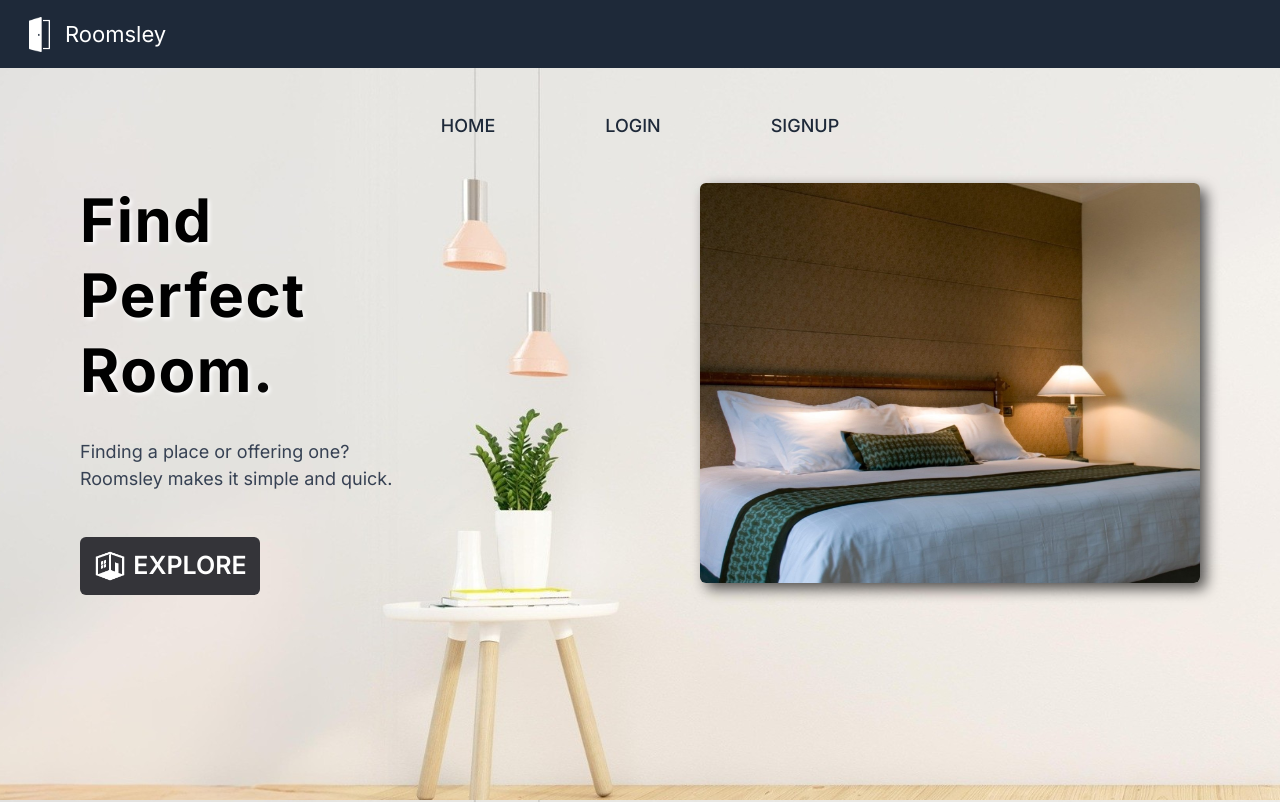
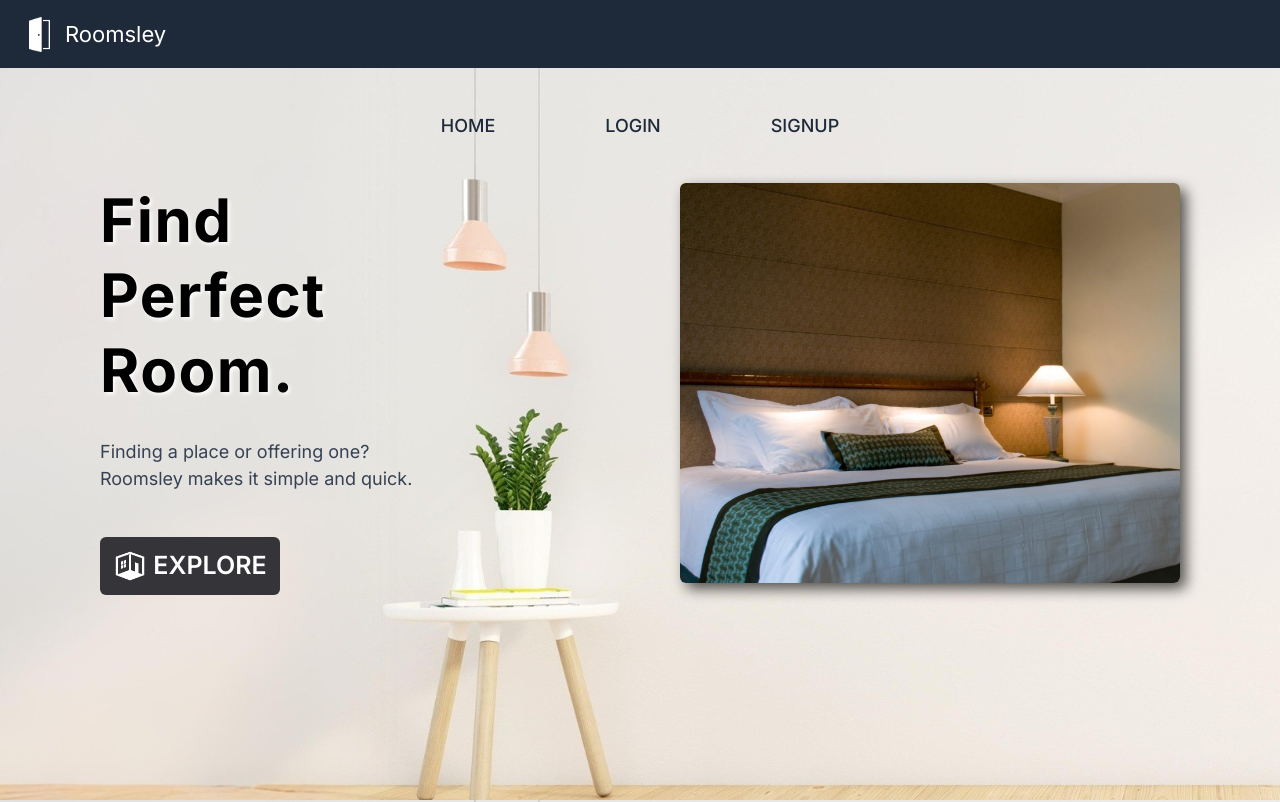
Before and after one commit to rohitkumar893/roomsley, a React (Vite) app: page / in a window 1280 px wide. Shown: the top 802 px of the page. Built offline with nearby package versions, Linux system fonts and the light colour scheme.

Commit message:
worked on responsiveness

```diff
--- a/src/App.css
+++ b/src/App.css
@@ -229,7 +229,7 @@ ul:hover{
 }
 
 
-@media (min-width: 768px) and (max-width: 1024px){
+@media(max-width:1200px){
   .second{
     padding: 30px;
     padding-top:60px;
@@ -237,22 +237,21 @@ ul:hover{
   }
 
   .services{
-    margin-top: 180px;
-  }
-
-  .padder{
-    padding-left: 50px;
-    padding-right: 50px;
+    margin-top: 100px;
   }
 }
 
+
 @media(max-width:1500px){
+  .roomimg{
+    height: 400px;
+  }
   .padder{
-    padding-left: 80px;
-    padding-right: 80px;
+    padding-left: 100px;
+    padding-right: 100px;
   }
+
 }
-
 
 @media(max-width:780px){
   .roomimg{
@@ -266,4 +265,5 @@ ul:hover{
     padding-left: 40px;
     padding-right: 40px;
   }
+
 }
```
